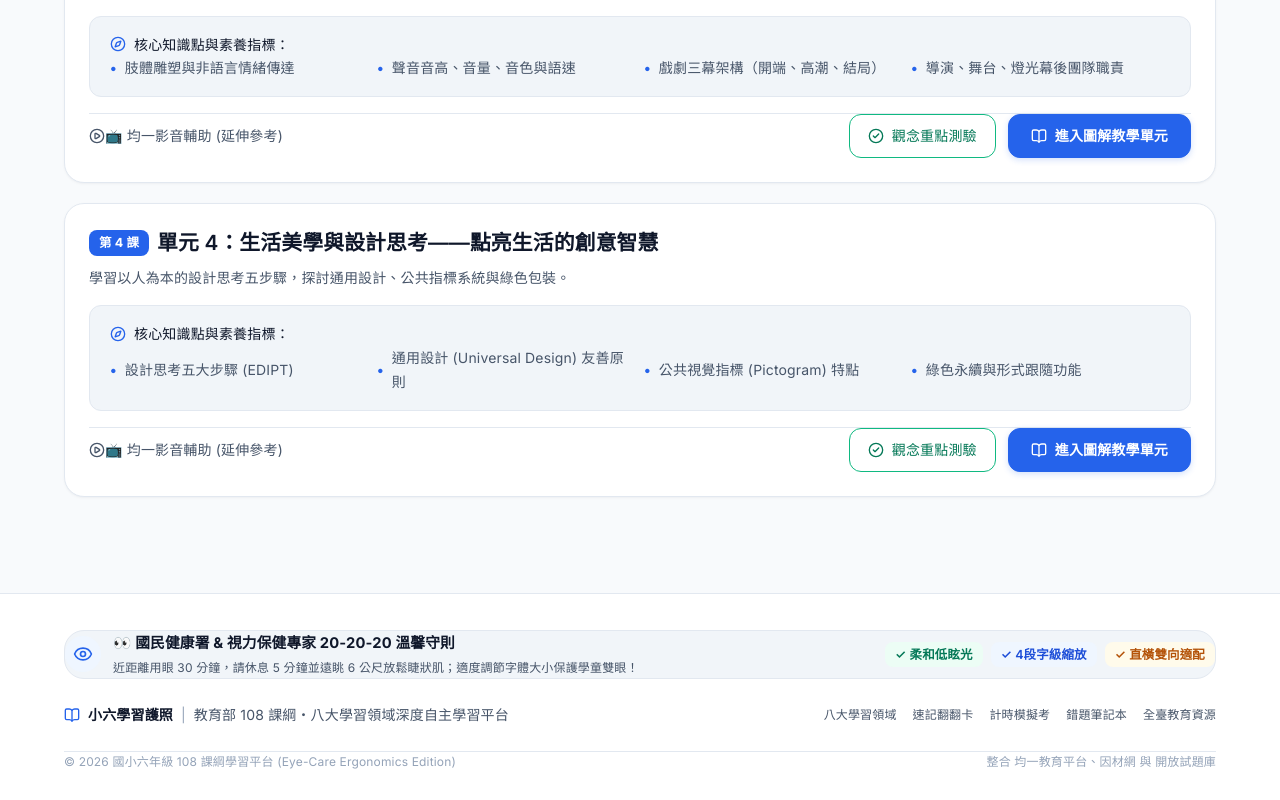
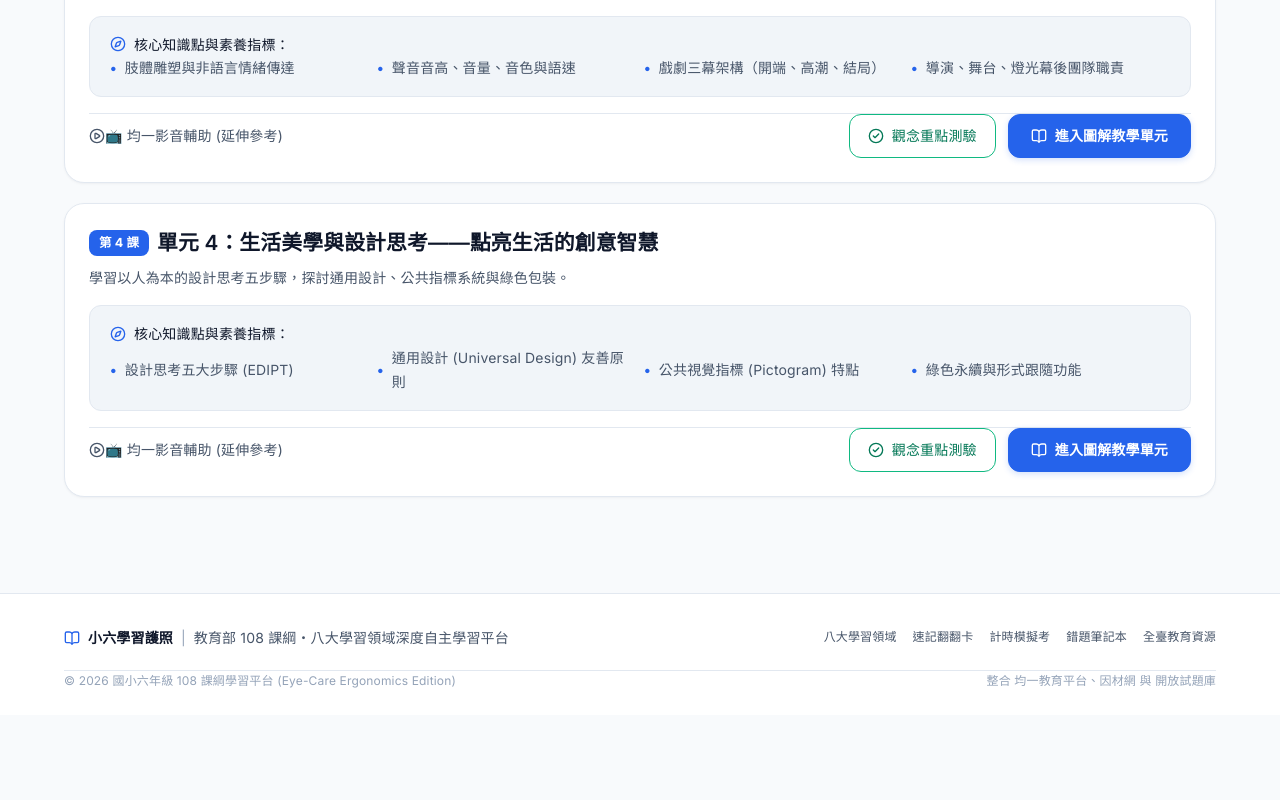
Before and after one commit to waatax/Sixth, a React (Vite) app: page /#/subject/arts in a window 1280 px wide. Shown: the part 1055-1855 px from the top of the page. After the commit the page ends 1770 px from the top, so only its background shows below. Built offline with nearby package versions, Linux system fonts and the light colour scheme.

Commit message:
style(footer): 移除頁尾護眼守則橫幅區塊，精簡頁面結構

```diff
--- a/src/components/layout/Footer.jsx
+++ b/src/components/layout/Footer.jsx
@@ -1,4 +1,4 @@
-import { Heart, Eye, ShieldCheck, BookOpen } from 'lucide-react';
+import { BookOpen } from 'lucide-react';
 import { Link } from 'react-router-dom';
 
 const Footer = () => {
@@ -9,53 +9,13 @@ const Footer = () => {
         backgroundColor: 'var(--bg-secondary)',
         color: 'var(--text-secondary)',
         marginTop: '64px',
-        padding: '36px 0 28px 0',
+        padding: '32px 0 24px 0',
         transition: 'background-color var(--transition-normal), border-color var(--transition-normal)'
       }}
     >
-      <div className="container flex flex-col gap-6">
-        {/* Eye Care & Health Banner */}
-        <div
-          className="flex items-center justify-between flex-wrap gap-4 p-4"
-          style={{
-            backgroundColor: 'var(--bg-tertiary)',
-            borderRadius: 'var(--radius-lg)',
-            border: '1px solid var(--border-light)'
-          }}
-        >
-          <div className="flex items-center gap-3">
-            <div
-              style={{
-                backgroundColor: 'var(--accent-soft)',
-                color: 'var(--accent-primary)',
-                padding: '8px',
-                borderRadius: '50%',
-                display: 'flex',
-                alignItems: 'center',
-                justifyContent: 'center'
-              }}
-            >
-              <Eye size={20} />
-            </div>
-            <div>
-              <div style={{ fontWeight: 700, fontSize: '0.92rem', color: 'var(--text-primary)' }}>
-                👀 國民健康署 & 視力保健專家 20-20-20 溫馨守則
-              </div>
-              <div className="text-xs text-secondary" style={{ marginTop: '2px' }}>
-                近距離用眼 30 分鐘，請休息 5 分鐘並遠眺 6 公尺放鬆睫狀肌；適度調節字體大小保護學童雙眼！
-              </div>
-            </div>
-          </div>
-
-          <div className="flex items-center gap-2 text-xs">
-            <span className="badge badge-success">✓ 柔和低眩光</span>
-            <span className="badge badge-accent">✓ 4段字級縮放</span>
-            <span className="badge badge-warning">✓ 直橫雙向適配</span>
-          </div>
-        </div>
-
+      <div className="container flex flex-col gap-5">
         {/* Footer Main Links & Info */}
-        <div className="flex justify-between items-center flex-wrap gap-4 pt-2 text-sm">
+        <div className="flex justify-between items-center flex-wrap gap-4 text-sm">
           <div className="flex items-center gap-2">
             <BookOpen size={16} style={{ color: 'var(--accent-primary)' }} />
             <span style={{ fontWeight: 700, color: 'var(--text-primary)' }}>小六學習護照</span>
```
